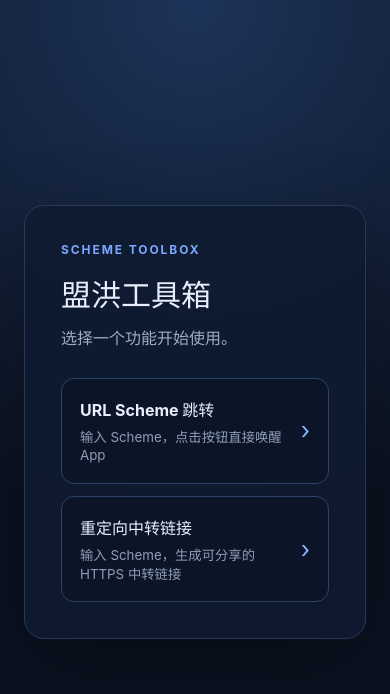
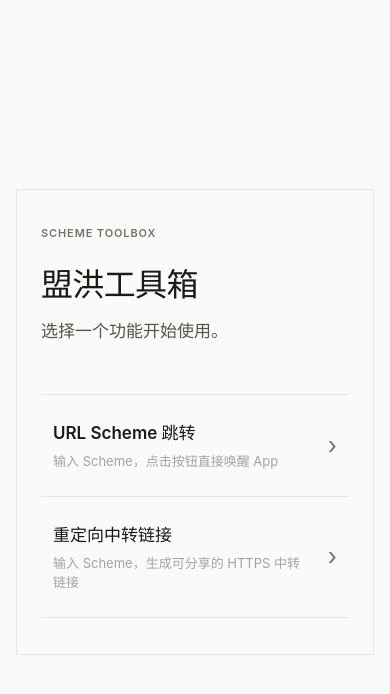
Before and after one commit to TextlineX/MHTool, a website built with Vite: page index.html in a window 390 px wide. Built offline with nearby package versions, Linux system fonts and the light colour scheme.

Commit message:
style: apply thoughtstream visual system

```diff
--- a/src/style.css
+++ b/src/style.css
@@ -1,33 +1,42 @@
-:root { font-family: Inter, ui-sans-serif, system-ui, sans-serif; color: #e8eefc; background: #0b1220; font-synthesis: none; }
+:root {
+  font-family: Inter, -apple-system, BlinkMacSystemFont, "Segoe UI", sans-serif;
+  color: #1c1917;
+  background: #fafaf9;
+  font-synthesis: none;
+}
+
 * { box-sizing: border-box; }
-body { margin: 0; min-width: 320px; }
-.shell { min-height: 100vh; display: grid; place-items: center; padding: 24px; background: radial-gradient(circle at 50% 0%, #1d3359, #0b1220 60%); }
-.card { width: min(100%, 440px); padding: 36px; border: 1px solid #263958; border-radius: 20px; background: rgba(15, 27, 48, .92); box-shadow: 0 24px 80px rgba(0,0,0,.3); }
-.home-card { width: min(100%, 520px); }
-.back { display: inline-block; margin-bottom: 18px; color: #9fc0ff; font-size: 13px; text-decoration: none; }
-.feature-list { display: grid; gap: 12px; margin-top: 26px; }
-.feature { display: flex; align-items: center; justify-content: space-between; gap: 18px; padding: 18px; border: 1px solid #2b4265; border-radius: 13px; color: #e8eefc; background: #0b1527; text-decoration: none; }
-.feature:hover { border-color: #8bb4ff; background: #10213c; }
-.feature span { display: grid; gap: 7px; }
-.feature small { color: #8e9db5; line-height: 1.4; }
-.feature b { color: #8bb4ff; font-size: 24px; font-weight: 400; }
-.eyebrow { color: #7da8ff; font-size: 12px; font-weight: 700; letter-spacing: .16em; }
-h1 { margin: 14px 0 10px; font-size: 30px; }
-.desc { margin: 0 0 24px; color: #9eacc3; line-height: 1.7; }
-label { display: grid; gap: 8px; margin: 16px 0; color: #cbd6e8; font-size: 13px; font-weight: 600; }
-input { width: 100%; padding: 12px; border: 1px solid #2b4265; border-radius: 9px; outline: 0; color: #e8eefc; background: #0b1527; font: inherit; font-weight: 400; }
-input:focus { border-color: #8bb4ff; }
-.optional { color: #71829e; font-weight: 400; }
-.result { display: grid; gap: 8px; margin: 22px 0 16px; padding: 14px; border-radius: 12px; background: #0b1527; color: #8e9db5; font-size: 13px; }
-.result code { line-height: 1.5; }
-.actions { display: grid; grid-template-columns: 1fr 1fr; gap: 10px; }
-.secondary { color: #c8d8ff; background: #1b2e4e; }
-.secondary:hover { background: #27436d; }
-.target { display: grid; gap: 7px; margin-bottom: 20px; padding: 14px; border-radius: 12px; background: #0b1527; color: #8e9db5; font-size: 13px; }
-code { overflow-wrap: anywhere; color: #c8d8ff; }
-button { width: 100%; padding: 13px 16px; border: 0; border-radius: 10px; color: #08101d; background: #8bb4ff; font: inherit; font-weight: 700; cursor: pointer; }
-button:hover { background: #a9c8ff; }
-.button { display: grid; place-items: center; width: 100%; padding: 13px 16px; border-radius: 10px; color: #08101d; background: #8bb4ff; font: inherit; font-weight: 700; text-decoration: none; cursor: pointer; }
-.button:hover { background: #a9c8ff; }
-.fallback { display: block; margin-top: 16px; color: #9fc0ff; text-align: center; font-size: 14px; }
-.status { min-height: 22px; margin: 16px 0 0; color: #8e9db5; font-size: 13px; text-align: center; }
+body { margin: 0; min-width: 320px; background: #fafaf9; }
+a { color: inherit; }
+.shell { min-height: 100vh; display: grid; place-items: center; padding: 48px 24px; }
+.card { width: min(100%, 680px); padding: 48px; border: 1px solid #e7e5e4; background: #fafaf9; }
+.home-card { width: min(100%, 680px); }
+.eyebrow { color: #78716c; font-size: 11px; font-weight: 600; letter-spacing: .08em; line-height: 1.4; }
+h1 { margin: 24px 0 12px; color: #1c1917; font-family: Georgia, "Times New Roman", serif; font-size: 40px; font-weight: 700; letter-spacing: -.02em; line-height: 1.2; }
+.desc { max-width: 560px; margin: 0 0 36px; color: #57534e; font-size: 17px; line-height: 1.8; }
+.back { display: inline-block; margin-bottom: 24px; color: #78716c; font-size: 13px; text-decoration: none; }
+.back:hover { color: #1c1917; }
+.feature-list { display: grid; margin-top: 48px; border-top: 1px solid #e7e5e4; }
+.feature { display: flex; align-items: center; justify-content: space-between; gap: 24px; padding: 24px 0; border-bottom: 1px solid #e7e5e4; text-decoration: none; }
+.feature:hover { background: #f5f5f4; }
+.feature span { display: grid; gap: 8px; padding-left: 12px; }
+.feature strong { color: #1c1917; font-size: 17px; font-weight: 600; }
+.feature small { color: #a8a29e; font-size: 13px; line-height: 1.5; }
+.feature b { padding-right: 12px; color: #78716c; font-size: 24px; font-weight: 400; }
+label { display: grid; gap: 8px; margin: 24px 0; color: #57534e; font-size: 13px; font-weight: 600; }
+input { width: 100%; height: 48px; padding: 12px 16px; border: 1px solid #d6d3d1; border-radius: 0; outline: 0; color: #1c1917; background: #fafaf9; font: inherit; font-size: 15px; font-weight: 400; }
+input::placeholder { color: #a8a29e; }
+input:focus { border-color: #78716c; box-shadow: 0 0 0 2px #fafaf9, 0 0 0 4px #78716c; }
+.result { display: grid; gap: 8px; margin: 36px 0 24px; padding: 16px; border: 1px solid #e7e5e4; background: #f5f5f4; color: #78716c; font-size: 13px; }
+.result code { overflow-wrap: anywhere; color: #1c1917; font-family: Consolas, monospace; line-height: 1.7; }
+.actions { display: flex; flex-wrap: wrap; gap: 12px; }
+button, .button { min-height: 48px; padding: 12px 24px; border: 1px solid #78716c; border-radius: 0; color: #fafaf9; background: #78716c; font: inherit; font-size: 15px; font-weight: 600; cursor: pointer; text-decoration: none; }
+button:hover, .button:hover { background: #57534e; }
+.secondary { color: #78716c; background: transparent; border-color: #d6d3d1; }
+.secondary:hover { color: #57534e; background: #f5f5f4; }
+.status { min-height: 24px; margin: 16px 0 0; color: #a8a29e; font-size: 13px; }
+@media (max-width: 600px) {
+  .shell { padding: 24px 16px; }
+  .card { padding: 36px 24px; }
+  h1 { font-size: 32px; }
+}
```
